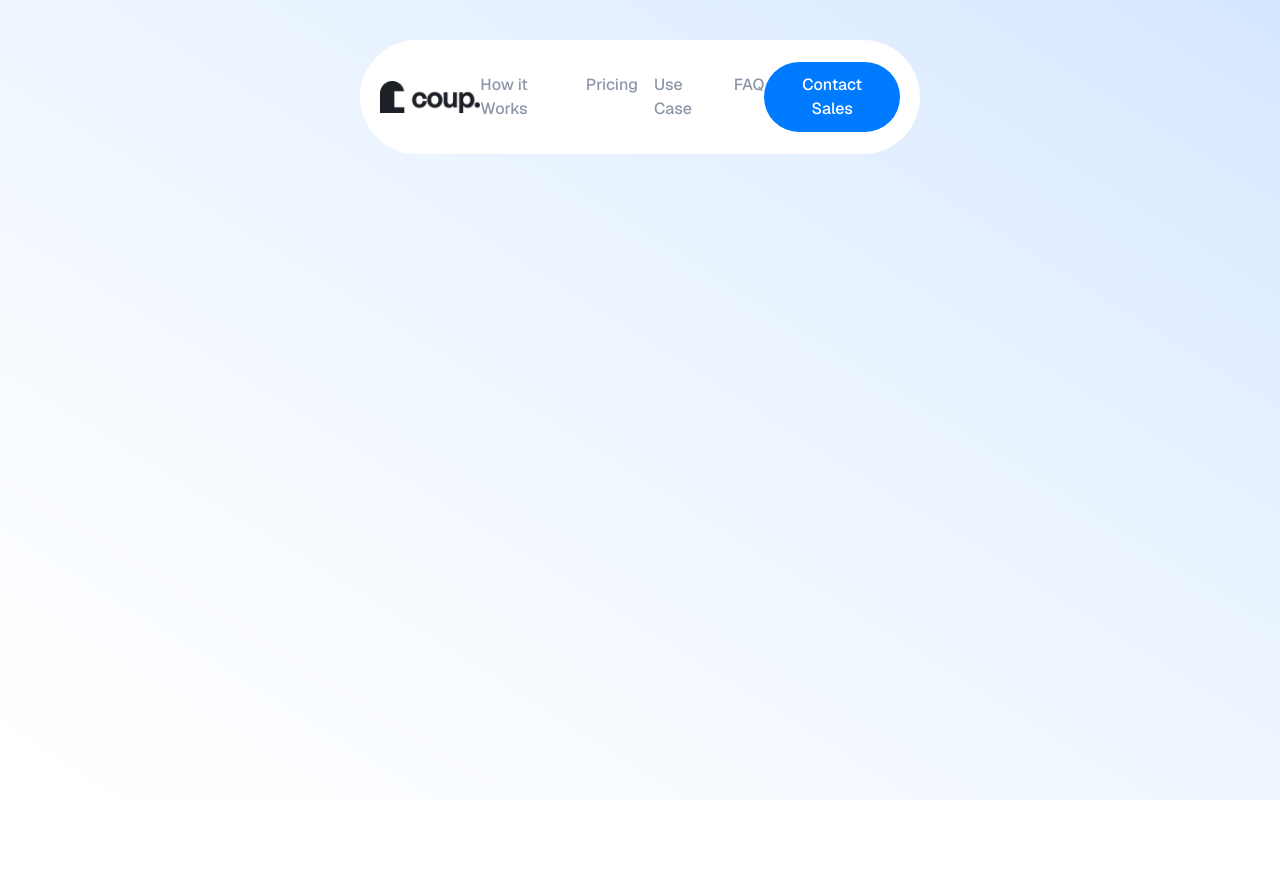
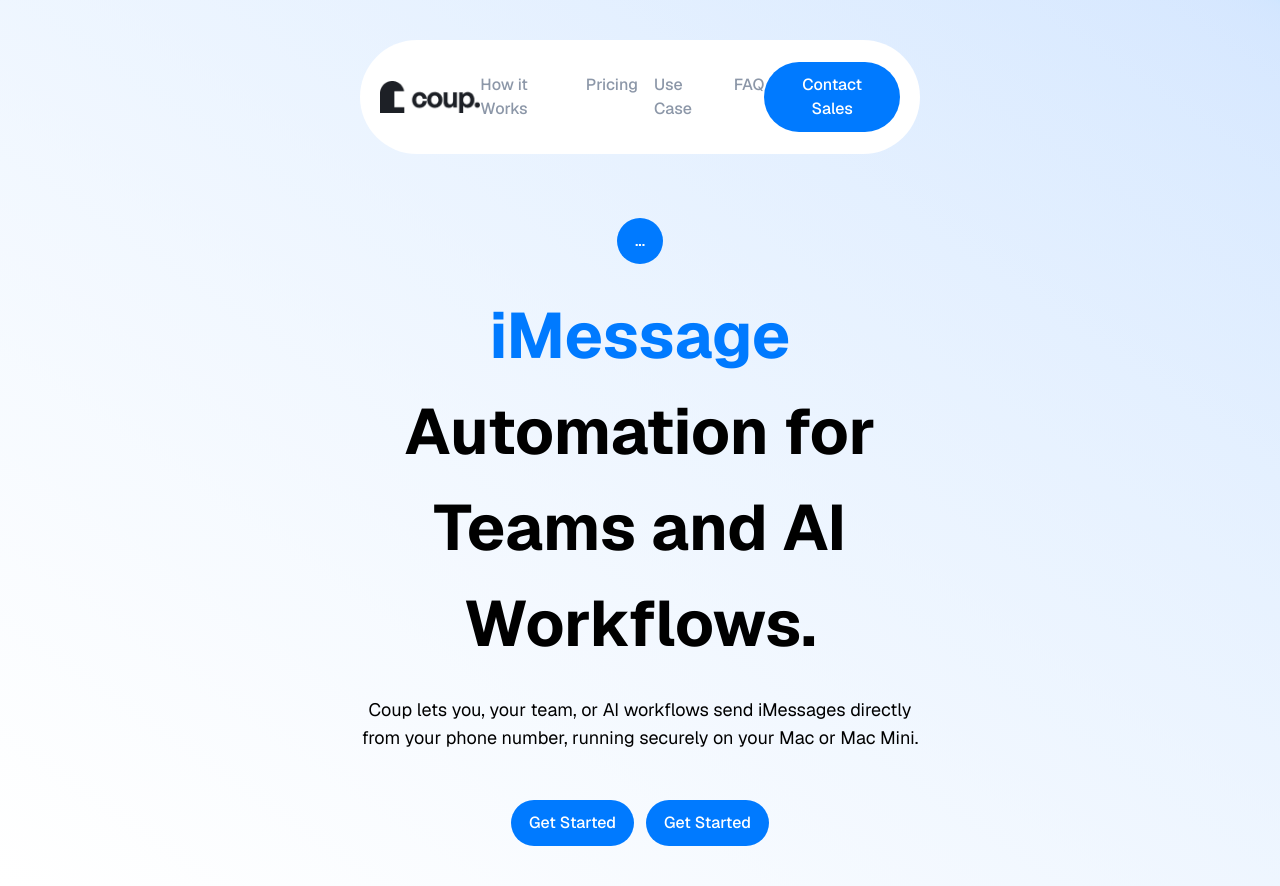
Before and after one commit to Buenohy/feeble, a Next.js app: page / in a window 1280 px wide. Before the commit the page ends 800 px from the top, so only its background shows below. Built offline with nearby package versions, Linux system fonts and the light colour scheme.

Commit message:
feat: Ui Home page

```diff
--- a/src/app/page.tsx
+++ b/src/app/page.tsx
@@ -1,10 +1,28 @@
 import Header from "./components/core/header";
+import Button from "./components/ui/button";
 
 export default function Home() {
   return (
     <div className="flex min-h-screen items-center justify-center font-sans bg-linear-to-bl from-primary-feeble/10 to-white/90">
       <main className="flex min-h-screen w-full flex-col items-center py-10 px-90 bg-linear-to-bl from-primary-feeble/10 to-white/90 sm:items-start">
         <Header />
+        <div className="flex flex-col gap-12">
+          <div className="flex flex-col items-center justify-center gap-6 mt-16">
+              <Button
+              text="..."
+              />
+              <h2 className="text-black font-bold text-[64px] text-center"><span className="text-primary-feeble">iMessage</span> Automation for Teams and AI Workflows.</h2>
+              <h3 className="text-lg text-black text-center">Coup lets you, your team, or AI workflows send iMessages directly from your phone number, running securely on your Mac or Mac Mini. </h3>
+            </div>
+            <div className="flex items-center justify-center gap-3">
+              <Button
+              text="Get Started"
+              />
+              <Button
+              text="Get Started"
+              />
+            </div>
+          </div>
       </main>
     </div>
   );
```
